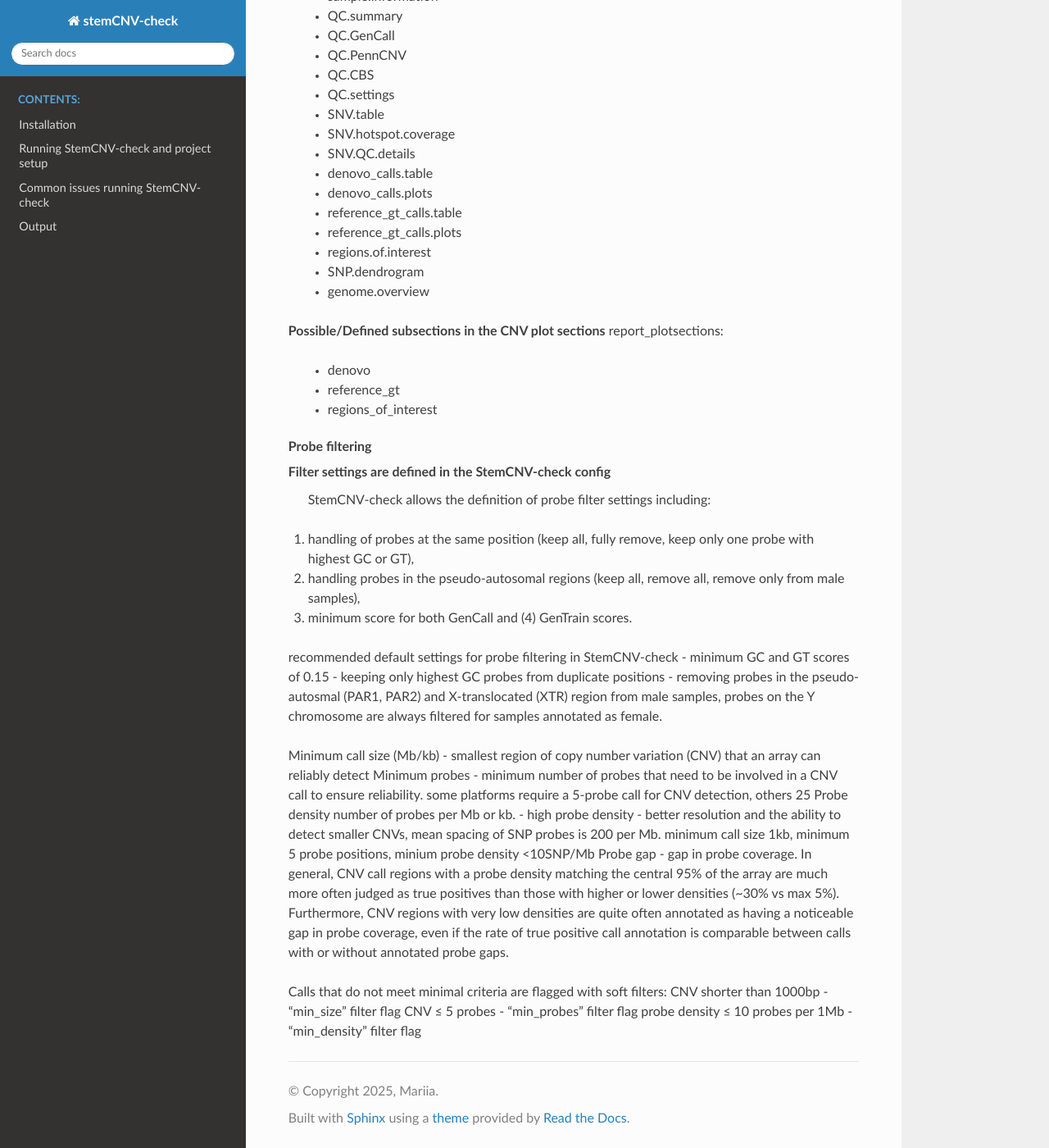
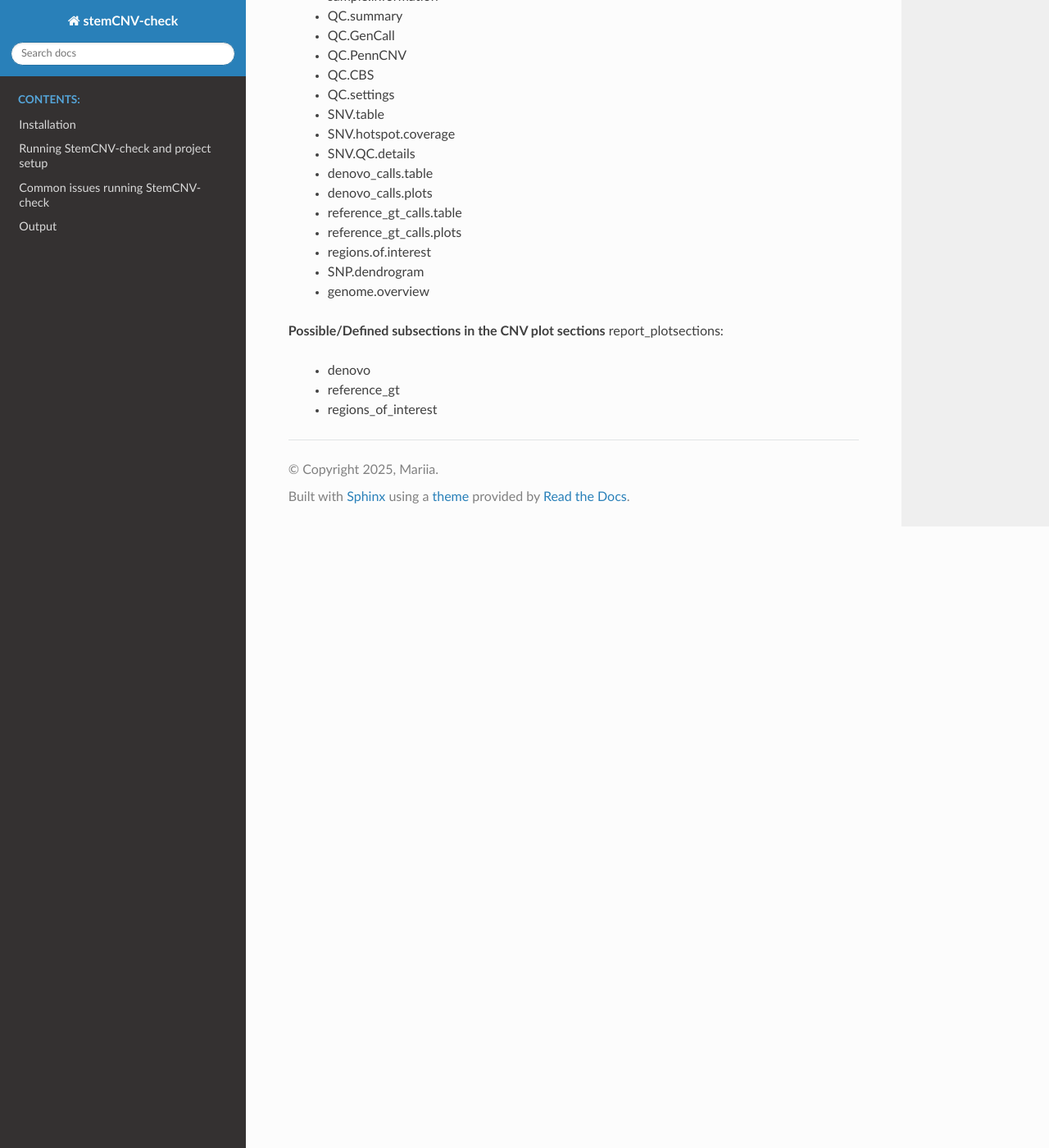
Before and after one commit to icalledmyselfmoon/stemCNV_check_Read_the_docs, a Sphinx documentation site: the page built from source/config_parameters.rst, in a window 1280 px wide and 1400 px high, scrolled down 3088 px. Shown: the whole window at 82% size. Built offline with Sphinx 7.4.7 and the Read the Docs theme 3.1.0, drawn with Linux system fonts in a browser that asks for light colours; pages that are not in the unit, such as notebooks, are missing from menus.

Commit message:
Update config_parameters.rst

```diff
--- a/source/config_parameters.rst
+++ b/source/config_parameters.rst
@@ -135,46 +135,3 @@ report_plotsections:
   - denovo
   - reference_gt
   - regions_of_interest
-
-
-Probe filtering
- --------------
-
-Filter settings are defined in the StemCNV-check config
- StemCNV-check allows the definition of probe filter settings including:
-(1) handling of probes at the same position (keep all, fully remove, keep only one probe with highest GC or GT),
-(2) handling probes in the pseudo-autosomal regions (keep all, remove all, remove only from male samples),
-(3) minimum score for both GenCall and (4) GenTrain scores.
-
-recommended default settings for probe filtering in StemCNV-check
-- minimum GC and GT scores of 0.15
-- keeping only highest GC probes from duplicate positions
-- removing probes in the pseudo-autosmal (PAR1, PAR2) and X-translocated (XTR) region from male samples, probes on the Y chromosome are always filtered for samples annotated as female.
-
-.. list-table::  Filters
-   :widths: 15 15
-   :header-rows: 1
-
-   * - Basic filters (minimal filters)
-     - min_size
-     - min_probes
-     - min_density
-
-   * - “Extended” filters
-     - high_probe_dens
-     - probe_gap
-
-
-Minimum call size (Mb/kb) - smallest region of copy number variation (CNV) that an array can reliably detect
-Minimum probes - minimum number of probes that need to be involved in a CNV call to ensure reliability.
-some platforms require a 5-probe call for CNV detection, others 25
-Probe density  number of probes per Mb or kb.
-- high probe density - better resolution and the ability to detect smaller CNVs, mean spacing of SNP probes is 200 per Mb.
-minimum call size 1kb, minimum 5 probe positions, minium probe density <10SNP/Mb
-Probe gap - gap in probe coverage.
-In general, CNV call regions with a probe density matching the central 95% of the array are much more often judged as true positives than those with higher or lower densities (~30% vs max 5%). Furthermore, CNV regions with very low densities are quite often annotated as having a noticeable gap in probe coverage, even if the rate of true positive call annotation is comparable between calls with or without annotated probe gaps.
-
-Calls that do not meet minimal criteria are flagged with soft filters:
-CNV shorter than 1000bp - “min_size” filter flag
-CNV ≤ 5 probes - “min_probes” filter flag
-probe density  ≤  10 probes per 1Mb - “min_density” filter flag
```
